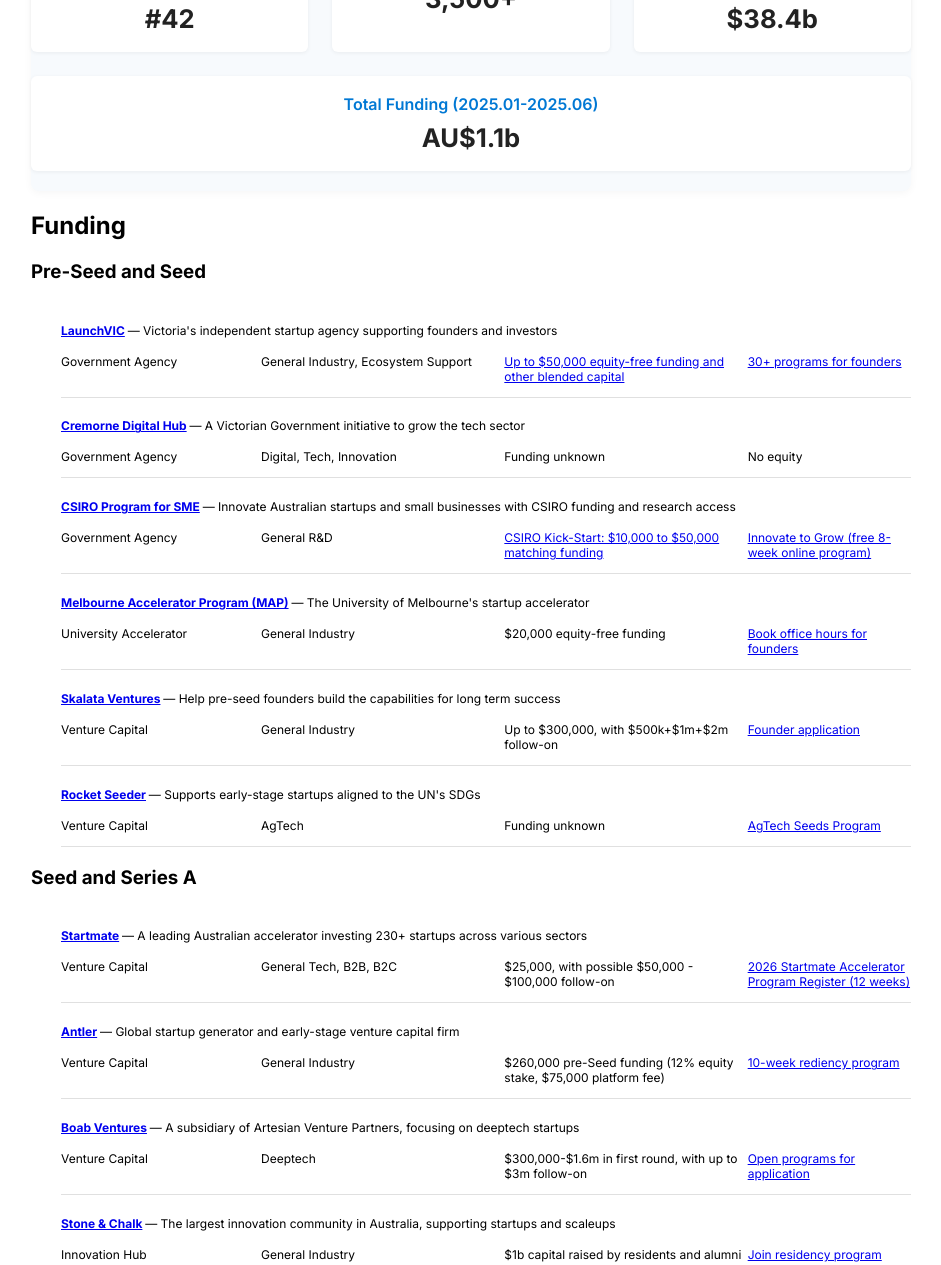
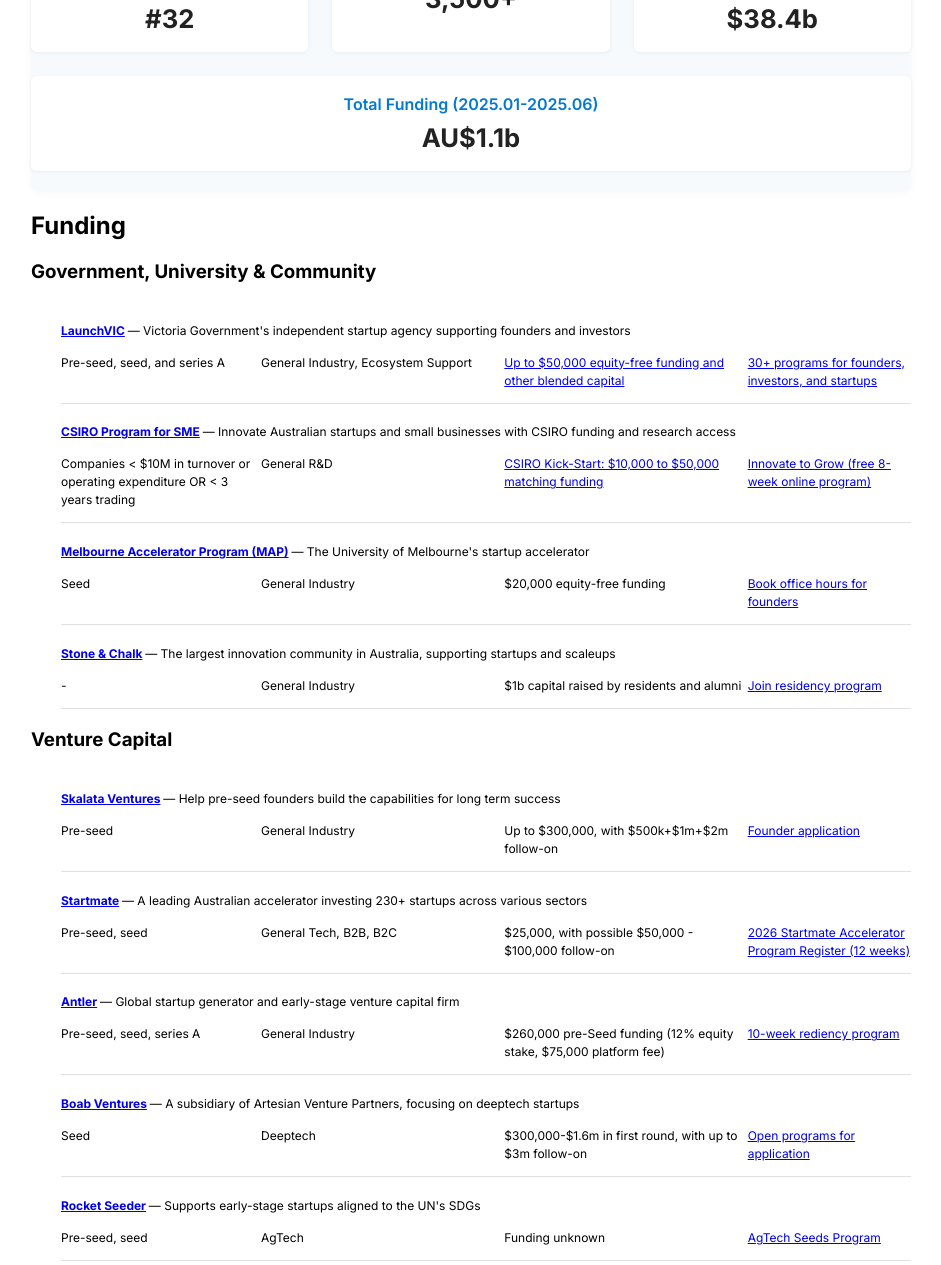
Before and after one commit to ShiyanYang/Melbourne_Startup_Resources, a plain HTML site: page index.html in a window 1280 px wide. Shown: the part 483-1748 px from the top of the page, without its empty margins (169-1110 px from the left). Drawn offline with Linux system fonts and the light colour scheme.

Commit message:
small weak

```diff
--- a/css/styles.css
+++ b/css/styles.css
@@ -86,7 +86,6 @@ h1 {
 .event:last-child {
     border-bottom: none;
 }
-
 .event h2 {
     margin: 0;
     font-size: 1.5em;
@@ -95,6 +94,7 @@ h1 {
 .event p {
     margin: 5px 0;
 }
+
 
 .grant {
     font-size: 12px; /* or adjust to 0.9rem, 14px, etc. as needed */
@@ -144,6 +144,10 @@ flex-direction: row;
 gap: 0;
 margin-bottom: 8px;
 }
+.funding-col {
+    font-size: 1em; /* or 16px, match your main content */
+    line-height: 1.5;
+}
 .funding-col.category {
 min-width: 160px;
 max-width: 200px;
--- a/index.html
+++ b/index.html
@@ -29,7 +29,7 @@
     <div class="stats-grid">
         <div class="stat-item">
             <div class="stat-title">Melbourne Startup Global Ranking</div>
-            <div class="stat-value">#42</div>
+            <div class="stat-value">#32</div>
         </div>
         <div class="stat-item">
             <div class="stat-title">Total Number of Startups</div>
--- a/js/funding.js
+++ b/js/funding.js
@@ -13,29 +13,20 @@ document.addEventListener('DOMContentLoaded', function() {
         {
             name: 'LaunchVIC',
             link: 'https://launchvic.org/',
-            description: "Victoria's independent startup agency supporting founders and investors",
-            category:'Government Agency',
+            description: "Victoria Government's independent startup agency supporting founders and investors",
+            category:'Pre-seed, seed, and series A',
             domain: 'General Industry, Ecosystem Support',
             amount: 'Up to $50,000 equity-free funding and other blended capital',
             grant_link: 'https://launchvic.org/grants/#open',
-            metric: '30+ programs for founders',
+            metric: '30+ programs for founders, investors, and startups',
             metric_link: 'https://launchvic.org/programs/?program_category=for-founders'
         },
-        {
-            name: 'Cremorne Digital Hub',
-            link: 'https://cremornedigitalhub.com.au/en-au/home',
-            description: "A Victorian Government initiative to grow the tech sector",
-            category:'Government Agency',
-            domain: 'Digital, Tech, Innovation',
-            amount: 'Funding unknown',
-            metric: 'No equity'
 
-        },
         {
             name: 'CSIRO Program for SME',
             link: 'https://www.csiro.au/en/work-with-us/funding-programs/sme/csiro-kick-start/about',
             description: 'Innovate Australian startups and small businesses with CSIRO funding and research access',
-            category:'Government Agency',
+            category:'Companies < $10M in turnover or operating expenditure OR < 3 years trading',
             domain: 'General R&D',
             amount: 'CSIRO Kick-Start: $10,000 to $50,000 matching funding',
             grant_link: 'https://www.csiro.au/en/work-with-us/funding-programs/SME/CSIRO-Kick-Start/about',
@@ -46,41 +37,44 @@ document.addEventListener('DOMContentLoaded', function() {
             name: 'Melbourne Accelerator Program (MAP)',
             link: 'https://www.themap.co/',
             description: "The University of Melbourne's startup accelerator",
-            category:'University Accelerator',
+            category:'Seed',
             domain: 'General Industry',
             amount: '$20,000 equity-free funding',
             metric: 'Book office hours for founders',
             metric_link: "https://www.themap.co/apply"
         },
-         {
+
+        {
+            name: 'Stone & Chalk',
+            link: 'https://www.stoneandchalk.com.au/',
+            description: "The largest innovation community in Australia, supporting startups and scaleups",
+            category:'',
+            domain: 'General Industry',
+            amount: '$1b capital raised by residents and alumni',
+            metric: 'Join residency program',
+            metric_link: 'https://www.stoneandchalk.com.au/membership'
+        },
+
+    ];
+
+    const funding_seed_to_A = [
+        {
             name: 'Skalata Ventures',
             link: 'https://www.skalata.vc/',
             description: "Help pre-seed founders build the capabilities for long term success",
-            category:'Venture Capital',
+            category:'Pre-seed',
             domain: 'General Industry',
             amount: 'Up to $300,000, with $500k+$1m+$2m follow-on',
             amount_link: 'https://www.skalata.vc/founders/get-investment',
             metric: 'Founder application',
             metric_link: 'https://www.skalata.vc/contact'
         },
-        {
-            name: 'Rocket Seeder',
-            link: 'https://www.rocketseeder.com/',
-            description: "Supports early-stage startups aligned to the UN's SDGs",
-            category:'Venture Capital',
-            domain: 'AgTech',
-            amount: 'Funding unknown',
-            metric: 'AgTech Seeds Program',
-            metric_link: "https://www.rocketseeder.com/agtechseeds"
-        }
-    ];
 
-    const funding_seed_to_A = [
         {
             name: 'Startmate',
             link: 'https://startmate.com/',
             description: "A leading Australian accelerator investing 230+ startups across various sectors",
-            category:'Venture Capital',
+            category:'Pre-seed, seed',
             domain: 'General Tech, B2B, B2C',
             amount: '$25,000, with possible $50,000 - $100,000 follow-on',
             amount_link: 'https://www.startmate.com/spark-fund',
@@ -91,7 +85,7 @@ document.addEventListener('DOMContentLoaded', function() {
             name: 'Antler',
             link: 'https://www.antler.co/residency/australia',
             description: "Global startup generator and early-stage venture capital firm",
-            category:'Venture Capital',
+            category:'Pre-seed, seed, series A',
             domain: 'General Industry',
             amount: '$260,000 pre-Seed funding (12% equity stake, $75,000 platform fee)',
             metric: '10-week rediency program',
@@ -102,7 +96,7 @@ document.addEventListener('DOMContentLoaded', function() {
             name: 'Boab Ventures',
             link: 'https://boab.ventures/',
             description: "A subsidiary of Artesian Venture Partners, focusing on deeptech startups",
-            category:'Venture Capital',
+            category:'Seed',
             domain: 'Deeptech',
             amount: '$300,000-$1.6m in first round, with up to $3m follow-on',
             metric: 'Open programs for application',
@@ -110,14 +104,14 @@ document.addEventListener('DOMContentLoaded', function() {
         },
 
         {
-            name: 'Stone & Chalk',
-            link: 'https://www.stoneandchalk.com.au/',
-            description: "The largest innovation community in Australia, supporting startups and scaleups",
-            category:'Innovation Hub',
-            domain: 'General Industry',
-            amount: '$1b capital raised by residents and alumni',
-            metric: 'Join residency program',
-            metric_link: 'https://www.stoneandchalk.com.au/membership'
+            name: 'Rocket Seeder',
+            link: 'https://www.rocketseeder.com/',
+            description: "Supports early-stage startups aligned to the UN's SDGs",
+            category:'Pre-seed, seed',
+            domain: 'AgTech',
+            amount: 'Funding unknown',
+            metric: 'AgTech Seeds Program',
+            metric_link: "https://www.rocketseeder.com/agtechseeds"
         },
 
     ];
@@ -198,8 +192,8 @@ document.addEventListener('DOMContentLoaded', function() {
         return sectionHtml;
     }
 
-    html += renderSection('Pre-Seed and Seed', funding_seed);
-    html += renderSection('Seed and Series A', funding_seed_to_A);
+    html += renderSection('Government, University & Community', funding_seed);
+    html += renderSection('Venture Capital', funding_seed_to_A);
     html += renderSection('Other Public Grants', others);
 
     container.innerHTML = html;
```
